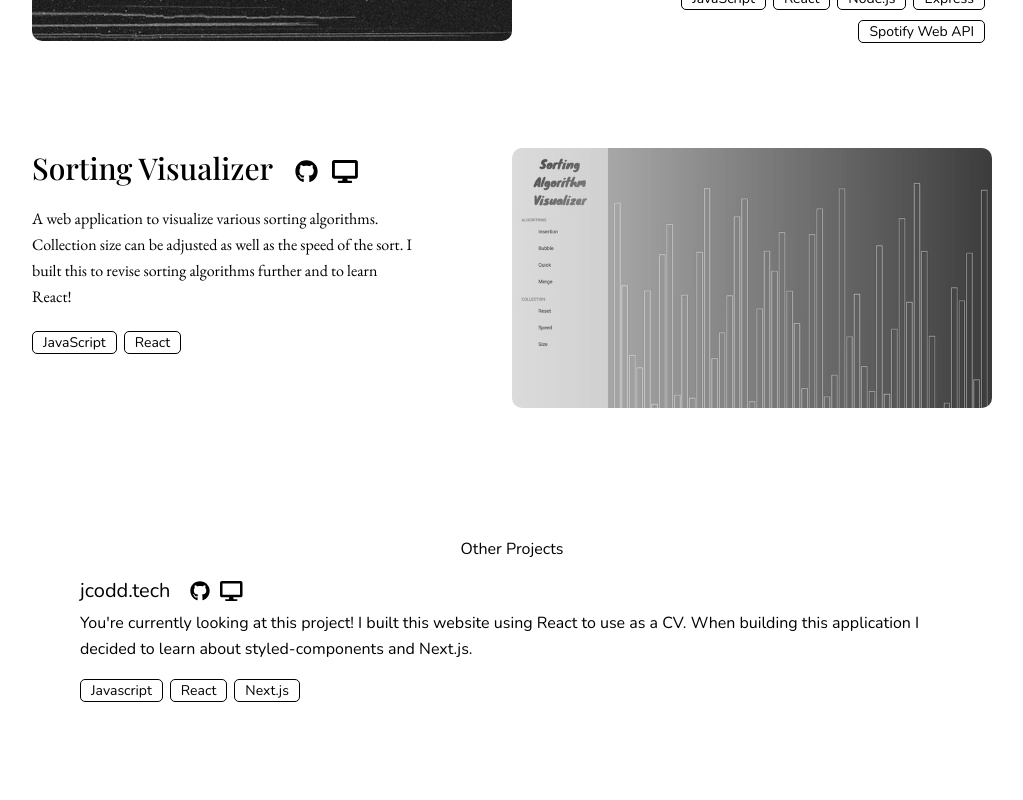
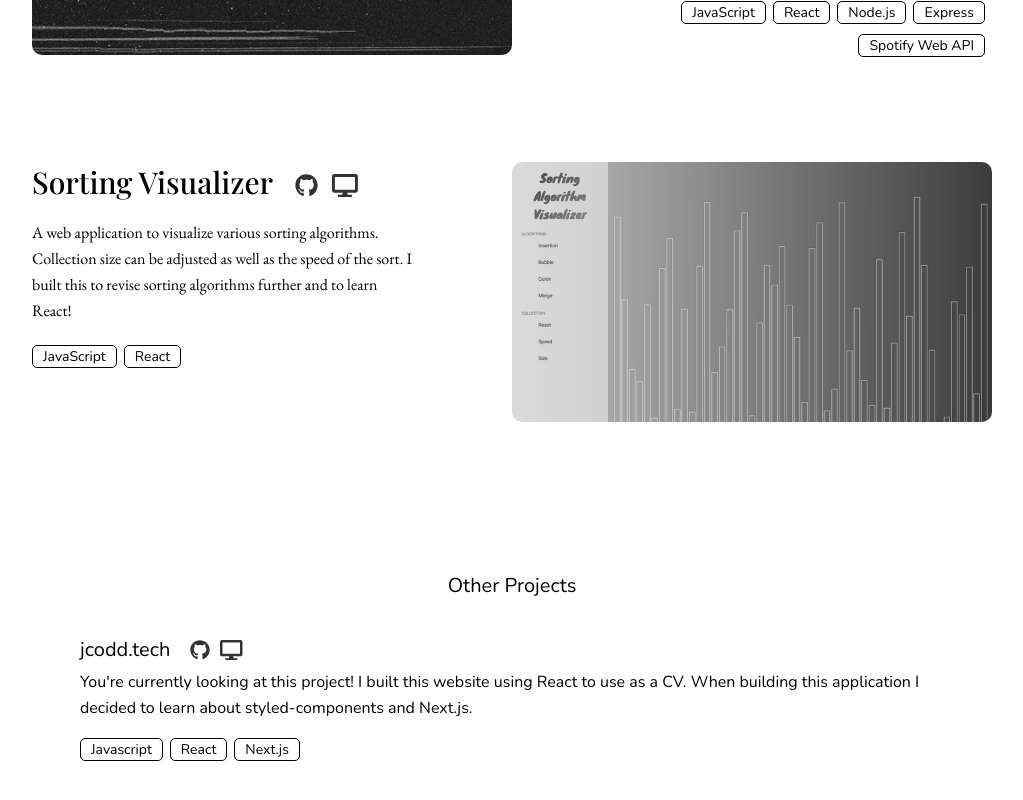
Before and after one commit to joshcodd/jcodd.tech, a Next.js app: page / in a window 1280 px wide. Shown: the part 2323-3123 px from the top of the page, without its empty margins (128-1151 px from the left). Built offline with nearby package versions, Linux system fonts and the light colour scheme.

Commit message:
Minor tweaks.

```diff
--- a/components/AltProject.jsx
+++ b/components/AltProject.jsx
@@ -30,6 +30,10 @@ const Icons = styled.span`
   margin-left: 15px;
 `;
 
+const Icon = styled(FontAwesomeIcon)`
+  opacity: 0.8;
+`;
+
 const ProjectDescription = styled.p`
   font-family: "Nunito", sans-serif;
   margin: 5px 0 12px 0px;
@@ -40,6 +44,7 @@ function AltProject(props) {
   const description = props.children;
   const tags = props.tags || [];
   const githubRepo = props.githubRepo;
+  const liveLink = props.liveLink;
 
   return (
     <ScrollAnimation animateIn="animate__fadeIn" duration={2}>
@@ -48,11 +53,11 @@ function AltProject(props) {
 
         <Icons>
           <HoverButtonStyled href={githubRepo}>
-            <FontAwesomeIcon icon={faGithub} />
+            <Icon icon={faGithub} />
           </HoverButtonStyled>
 
-          <HoverButtonStyled href={githubRepo}>
-            <FontAwesomeIcon icon={faDesktop} />
+          <HoverButtonStyled href={liveLink}>
+            <Icon icon={faDesktop} />
           </HoverButtonStyled>
         </Icons>
 
--- a/components/MobileMenu.jsx
+++ b/components/MobileMenu.jsx
@@ -26,7 +26,7 @@ const MobileMenuContainer = styled.div`
 const NavList = styled.ul`
   list-style-type: none;
   text-align: right;
-  margin-top: 200px;
+  margin-top: 20vh;
   padding: 0;
 `;
 
--- a/components/Projects.jsx
+++ b/components/Projects.jsx
@@ -20,11 +20,17 @@ const GlitchTitle = styled(GlitchText)`
   position: relative;
   display: inline-block;
   margin-bottom: 30px;
+  font-size: 70px;
+
+  @media (max-width: 775px) {
+    font-size: 60px;
+  }
 `;
 
-const SubHeading = styled.h4`
-  margin: 130px 0 0 0;
+const SubHeading = styled.h3`
+  margin: 150px 0 20px 0;
   text-align: center;
+  font-weight: 200;
 
   @media (max-width: 450px) {
     margin: 80px 0 0 0;
@@ -47,6 +53,7 @@ function Projects() {
             float={topProject.float}
             tags={topProject.tags}
             githubRepo={topProject.githubRepo}
+            liveLink={topProject.liveLink}
             alt={topProject.alt}
           >
             {topProject.description}
@@ -65,6 +72,7 @@ function Projects() {
             title={otherProject.title}
             tags={otherProject.tags}
             githubRepo={otherProject.githubRepo}
+            liveLink={otherProject.liveLink}
           >
             {otherProject.description}
           </AltProject>
--- a/components/SpaceScene.jsx
+++ b/components/SpaceScene.jsx
@@ -46,7 +46,7 @@ const SpaceItem = styled.img`
   animation: ${spaceEntry} 0.5s;
 
   @media (max-width: 700px) {
-    transition: transform 0.4s linear;
+    transition: transform 0.3s linear;
   }
 `;
 
@@ -159,7 +159,7 @@ function SpaceScene(props) {
         src="/space/asteroid.png"
         alt="Asteroid"
         style={{
-          transform: `translate(-${parallax * 0.7}px, ${parallax * 0.7}px) `,
+          transform: `translate(-${parallax * 0.7}px, ${parallax * 0.8}px) `,
         }}
       />
 
--- a/components/TopProject.jsx
+++ b/components/TopProject.jsx
@@ -71,6 +71,10 @@ const ProjectTagContainer = styled.div`
   }
 `;
 
+const Icon = styled(FontAwesomeIcon)`
+  opacity: 0.8;
+`;
+
 function TopProject(props) {
   const textFloat = props.float;
   const imageFloat = textFloat === "right" ? "left" : "right";
@@ -79,6 +83,7 @@ function TopProject(props) {
   const description = props.children;
   const tags = props.tags || [];
   const githubRepo = props.githubRepo;
+  const liveLink = props.liveLink;
   const alt = props.alt;
 
   return (
@@ -96,11 +101,11 @@ function TopProject(props) {
 
             <Icons>
               <HoverButtonStyled href={githubRepo}>
-                <FontAwesomeIcon icon={faGithub} />
+                <Icon icon={faGithub} />
               </HoverButtonStyled>
 
-              <HoverButtonStyled href={githubRepo}>
-                <FontAwesomeIcon icon={faDesktop} />
+              <HoverButtonStyled href={liveLink}>
+                <Icon icon={faDesktop} />
               </HoverButtonStyled>
             </Icons>
           </ProjectTitle>
--- a/content/projects.json
+++ b/content/projects.json
@@ -7,6 +7,7 @@
       "alt": "Listening Habits App",
       "tags": ["JavaScript", "React", "Node.js", "Express", "Spotify Web API"],
       "githubRepo": "https://github.com/joshcodd/listening-habits",
+      "liveLink": "https://listening-habits.herokuapp.com/",
       "float": "right"
     },
     {
@@ -16,6 +17,7 @@
       "alt": "Sorting Visualizer App",
       "tags": ["JavaScript", "React"],
       "githubRepo": "https://github.com/joshcodd/sorting-visualizer",
+      "liveLink": "https://joshcodd.github.io/sorting-visualizer/",
       "float": "left"
     }
   ],
@@ -24,7 +26,8 @@
       "title": "jcodd.tech",
       "description": "You're currently looking at this project! I built this website using React to use as a CV. When building this application I decided to learn about styled-components and Next.js.",
       "tags": ["Javascript", "React", "Next.js"],
-      "githubRepo": "https://github.com/joshcodd/jcodd.tech"
+      "githubRepo": "https://github.com/joshcodd/jcodd.tech",
+      "liveLink": "https://jcodd.tech"
     }
   ]
 }
```
